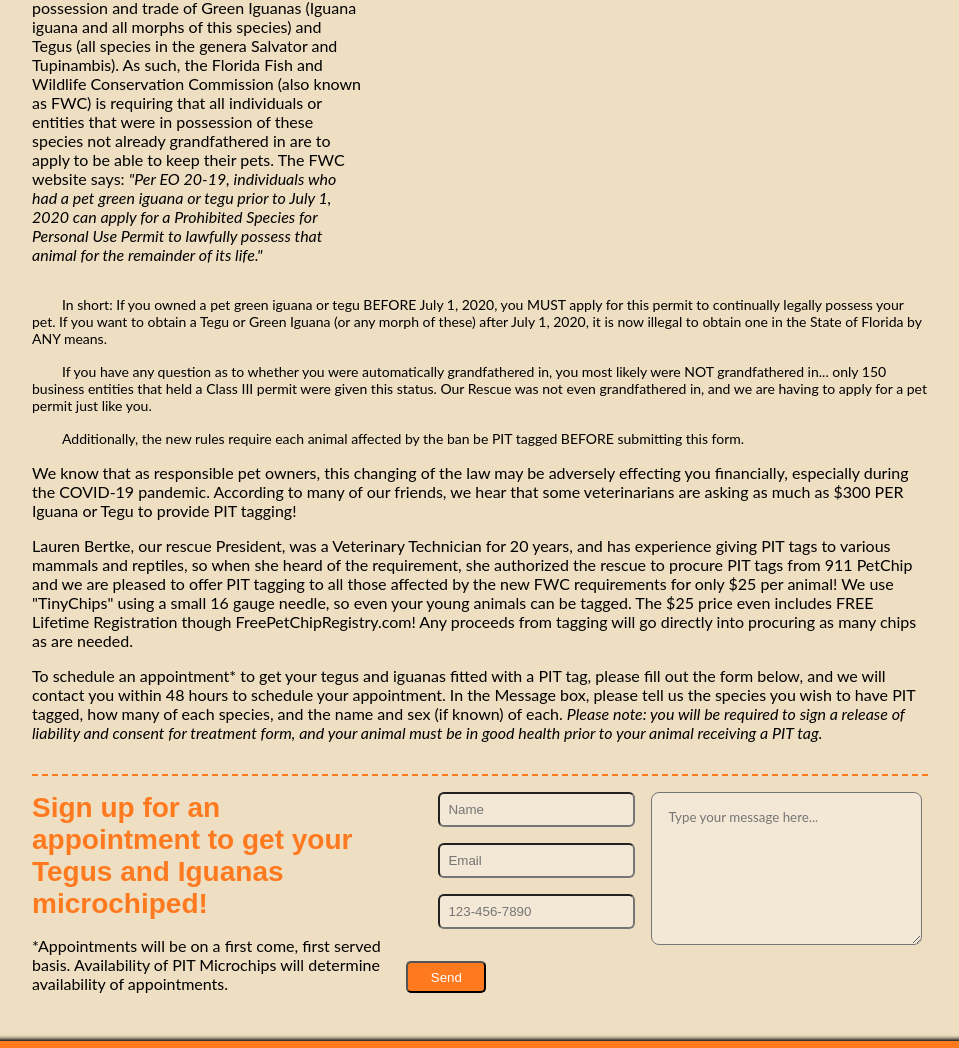
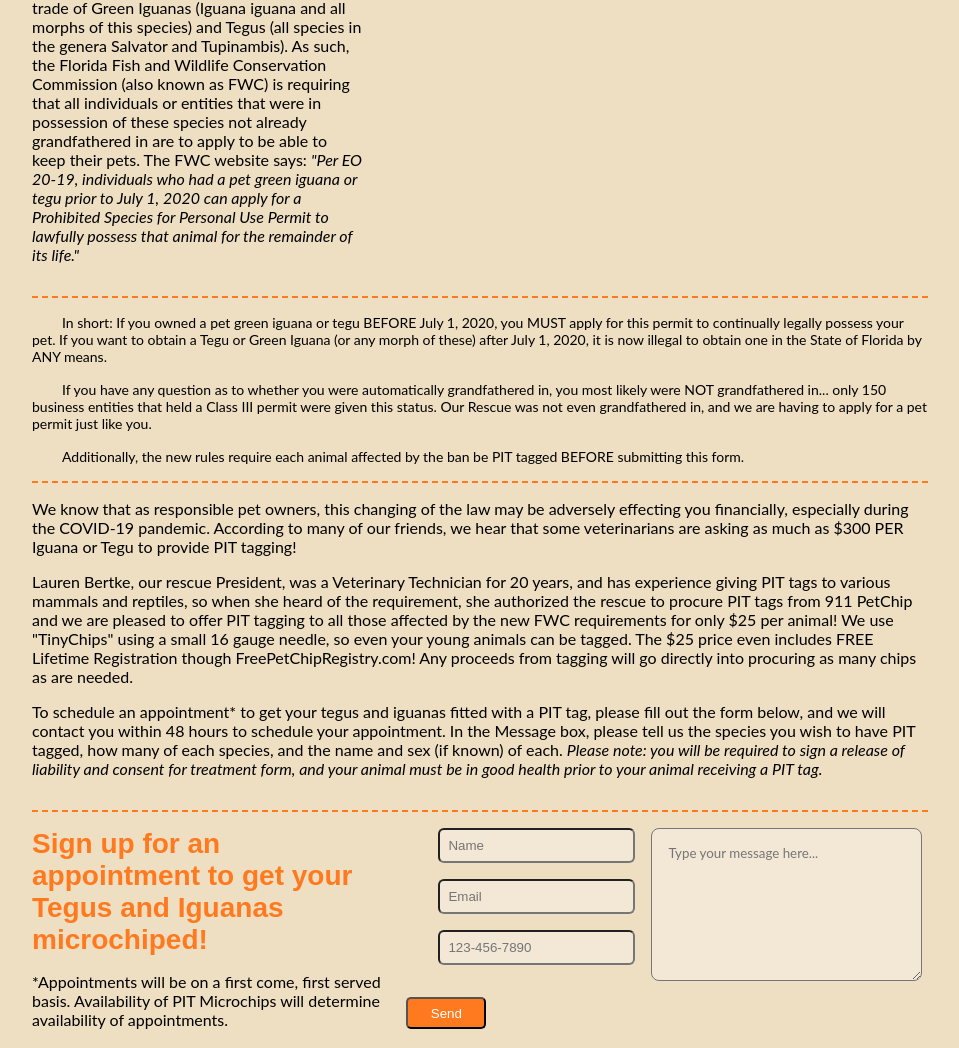
Before and after one commit to ajcuddeback/Hernando-Reptile, a plain HTML site: page sub-pages/PIT-micro.html in a window 1280 px wide. Shown: the part 666-1714 px from the top of the page, without its empty margins (160-1119 px from the left). Drawn offline with Linux system fonts and the light colour scheme.

Commit message:
updated bird page

```diff
--- a/styles/style.css
+++ b/styles/style.css
@@ -64,7 +64,9 @@ a {
 .margin-top {
   margin-top: 2rem;
 }
-
+.padding-top {
+  padding-top: 1rem;
+}
 .top-dashed-line {
   border-top: 2px dashed var(--main-orange);
 }
--- a/sub-pages/PIT-micro.html
+++ b/sub-pages/PIT-micro.html
@@ -92,7 +92,7 @@
                 service:
             </p>
             </p>
-            <p class="center-text indent">On July 1, 2020, the Florida State Senate Bill 1414 was enacted
+            <p class="center-text">On July 1, 2020, the Florida State Senate Bill 1414 was enacted
                 into
                 law as Executive
                 order
@@ -122,7 +122,9 @@
                     of
                     its
                     life."</span></p>
-            <p class="small-text center-text margin-top indent">In short: If you owned a pet green iguana or tegu BEFORE
+            <p class="small-text center-text margin-top padding-top indent top-dashed-line">In short: If you owned a pet
+                green
+                iguana or tegu BEFORE
                 July
                 1,
                 2020, you MUST
@@ -153,7 +155,9 @@
                 submitting
                 this
                 form.</p>
-            <p class="center-text">We know that as responsible pet owners, this changing of the law may be
+            <p class="center-text top-dashed-line padding-top">We know that as responsible pet owners, this changing of
+                the law may
+                be
                 adversely
                 effecting
                 you
```
Also changed, not shown: index.html (+0 -11 lines), sub-pages/birds-adopt.html (+1 -1 lines).
